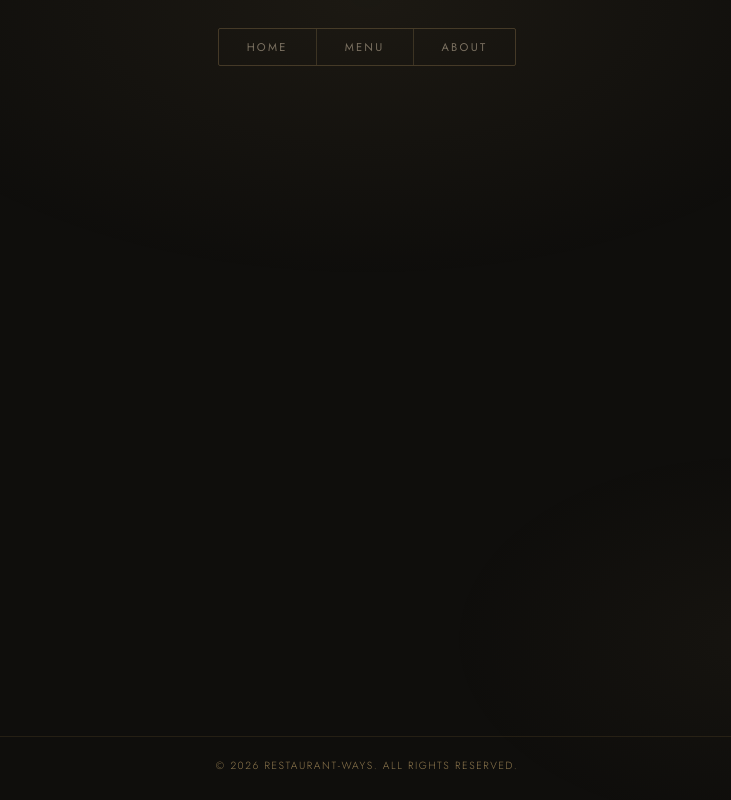
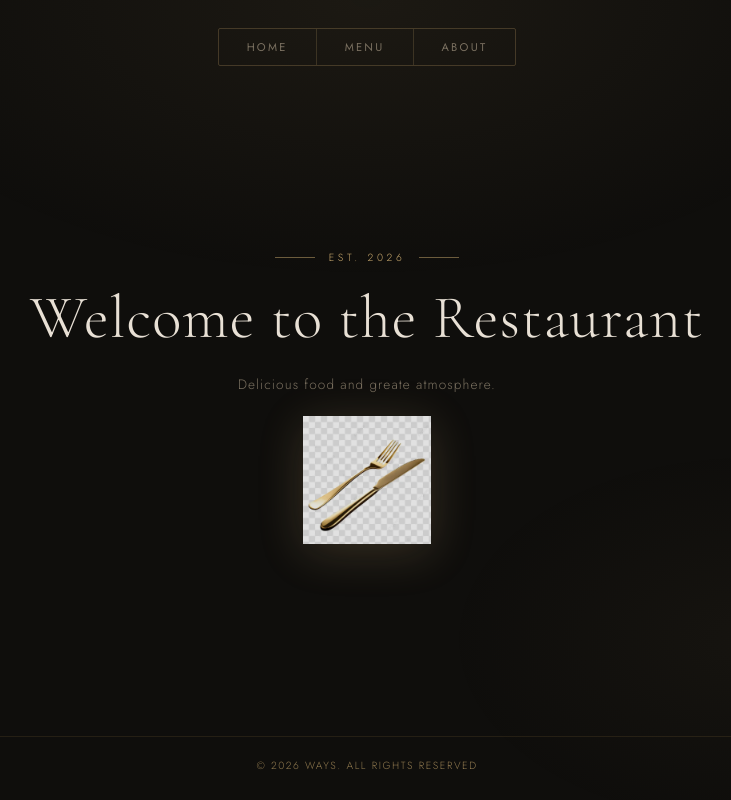
Before and after one commit to wahyu1337/restaurant-page, a website built with webpack: page src/template.html in a window 1280 px wide. Shown: the whole page, without its empty margins (273-1004 px from the left). Built offline with nearby package versions, Linux system fonts and the light colour scheme.

Commit message:
Add some image

```diff
--- a/src/home.js
+++ b/src/home.js
@@ -0,0 +1,49 @@
+import forkSpoonImg from "./asset/home-pict2.png";
+
+const home = (function() {
+    // Current year for footer
+    const currentYear = new Date().getFullYear();
+
+    // DOM Manipulation
+    // main content
+    const mainContent = document.getElementById("content");
+    // est
+    const estDiv = document.createElement("div");
+    const estTitle = document.createElement("p");
+    // main title
+    const welcomeTitle = document.createElement("h2");
+    const greetingTitle = document.createElement("p");
+    const forkSpoon = document.createElement('img');
+    // footer
+    const footerDiv = document.getElementById("footer");
+    const footerTitle = document.createElement("p");
+
+    // classList add
+    estDiv.classList.add("eyebrow");
+
+    // text Content
+    estDiv.textContent = "EST. 2026";
+    welcomeTitle.textContent = "Welcome to the Restaurant";
+    greetingTitle.textContent = "Delicious food and greate atmosphere.";
+    footerTitle.textContent = `© ${currentYear} WAYS. ALL RIGHTS RESERVED` ;
+
+    // img src
+    forkSpoon.src = forkSpoonImg;
+    forkSpoon.alt = "Gold cutlery";
+
+    // append DOM
+    // EST
+    mainContent.appendChild(estDiv);
+    // WELCOME Content
+    mainContent.appendChild(welcomeTitle);
+    mainContent.appendChild(greetingTitle);
+    mainContent.appendChild(forkSpoon);
+
+    // footer content
+    footerDiv.appendChild(footerTitle);
+
+})();
+
+
+// export var
+export {home};
--- a/src/index.js
+++ b/src/index.js
@@ -1,4 +1,5 @@
 // entry file
 import style from "./style.css";
+import {home} from "./home";
 
 console.log("Alert Testing!");
--- a/src/style.css
+++ b/src/style.css
@@ -135,6 +135,19 @@
             line-height: 1.8;
         }
 
+        #content img {
+            width: clamp(80px, 10vw, 130px);
+            opacity: 0.88;
+            filter: drop-shadow(0 8px 24px rgba(201, 169, 110, 0.25));
+            animation: floatUpDown 4s ease-in-out infinite;
+            margin: 4px 0;
+        }
+
+        @keyframes floatUpDown {
+            0%, 100% { transform: translateY(0px); }
+            50%       { transform: translateY(-8px); }
+        }
+
         .cta-row {
             display: flex;
             gap: 16px;
--- a/src/template.html
+++ b/src/template.html
@@ -20,7 +20,7 @@
      </div>
     <!-- Footer -->
      <div id="footer">
-        <p>&copy; 2026 Restaurant-Ways. All rights reserved.</p>
+
      </div>
 </body>
 </html>
--- a/webpack.config.js
+++ b/webpack.config.js
@@ -1,6 +1,7 @@
 // webpack config js
 import path from "node:path";
 import HtmlWebpackPlugin from "html-webpack-plugin";
+
 
 export default{
     mode: "development",
@@ -21,6 +22,11 @@ export default{
                 test: /\.css$/i,
                 use: ["style-loader", "css-loader"],
             },
+            {
+                // Image Loader (js)
+                test: /\.(png|jpe?g|gif|svg|webp|avif)$/i,
+                type: 'asset/resource',
+            },
         ],
     },
 };
```
Also changed, not shown: src/asset/home-pict.png (added), src/asset/home-pict2.png (added).
